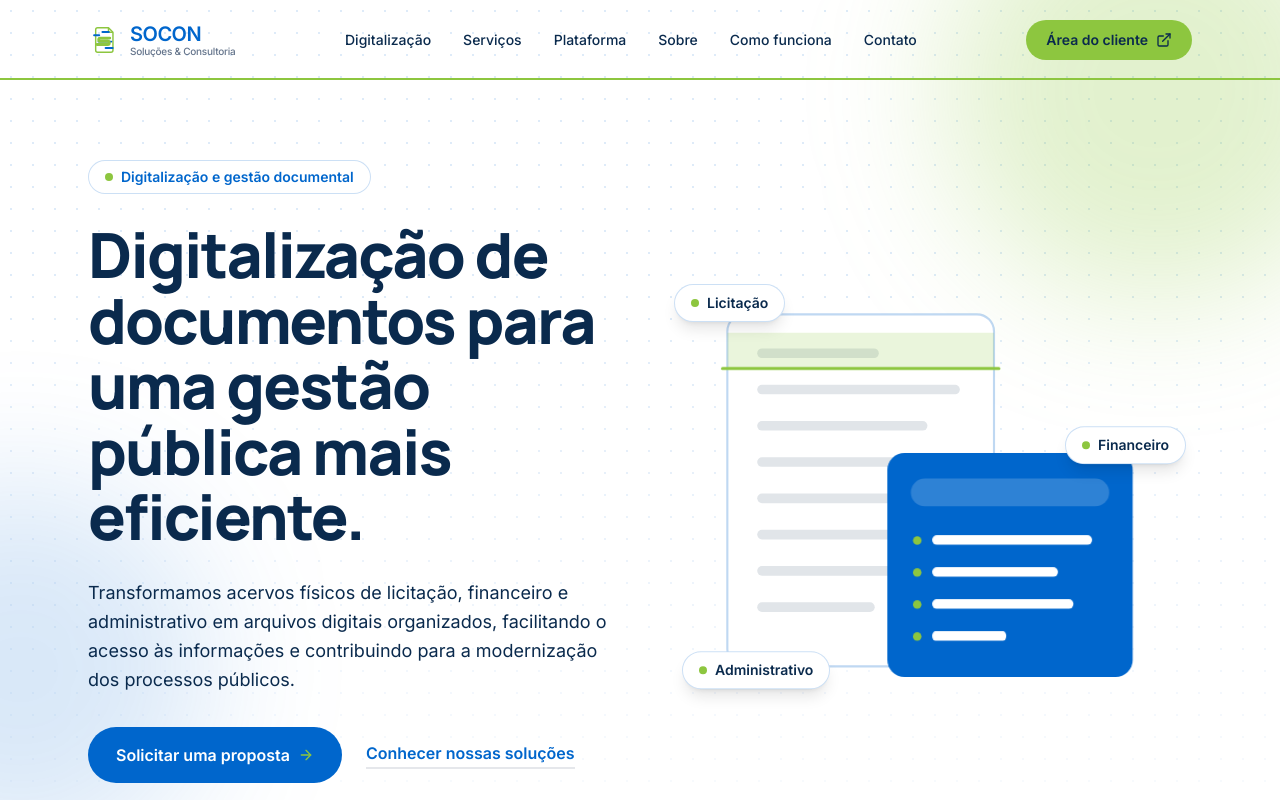
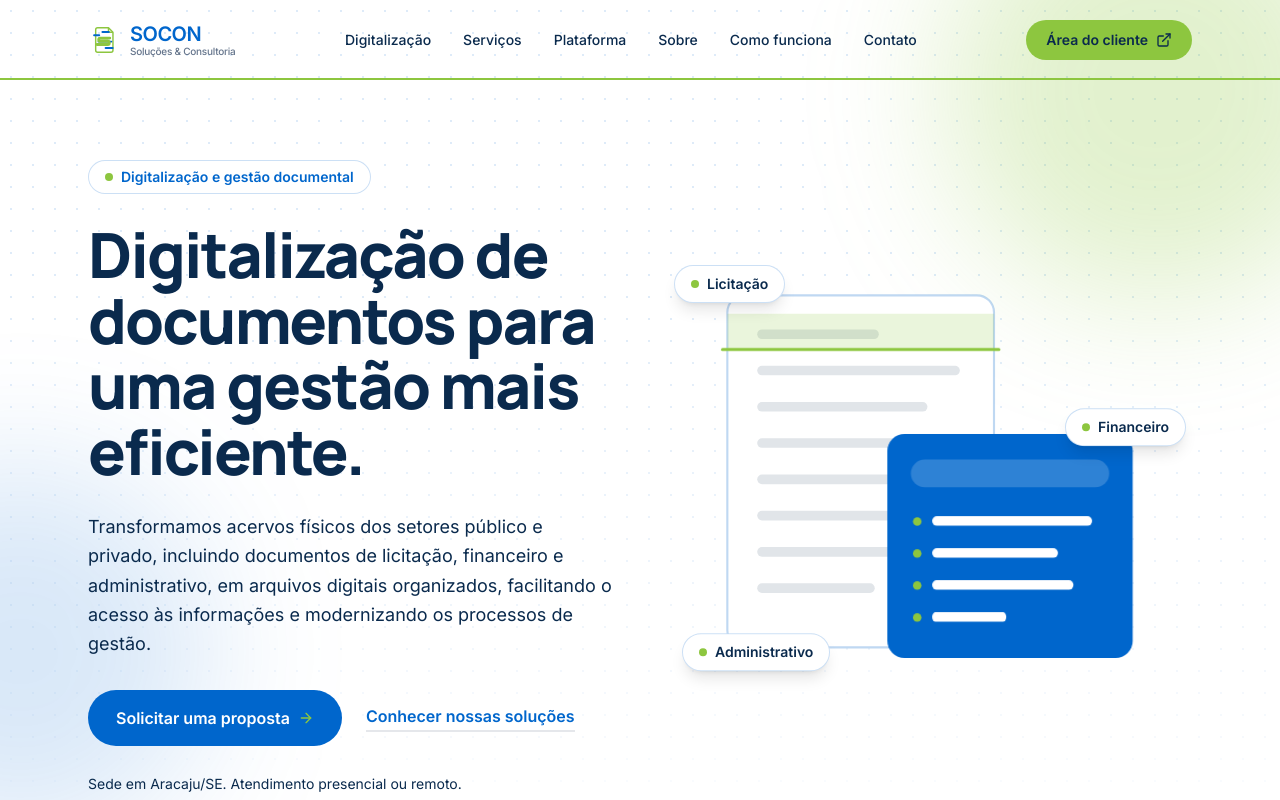
Before and after one commit to Guilima1700/Socon, a React (Vite) app: page / in a window 1280 px wide. Shown: the top 800 px of the page. Built offline with nearby package versions, Linux system fonts and the light colour scheme.

Commit message:
Site pronto

```diff
--- a/src/components/sections/GedKaisen.tsx
+++ b/src/components/sections/GedKaisen.tsx
@@ -42,8 +42,8 @@ export function GedKaisen() {
       <div className="max-w-6xl mx-auto px-6 grid lg:grid-cols-2 gap-14 items-center">
         <Reveal className="space-y-7">
           <span className="inline-flex items-center gap-2 text-sm text-white/80"><span className="w-2 h-2 rounded-full bg-leaf" />Nosso software de armazenamento</span>
-          <h2 className="t-h2">O acervo da sua prefeitura organizado e fácil de consultar.</h2>
-          <p className="text-lg text-white/80 leading-relaxed">É a plataforma que a SOCON utiliza para armazenar os arquivos das prefeituras, facilitando a consulta, a localização e o gerenciamento das informações.</p>
+          <h2 className="t-h2">Seu acervo documental organizado e fácil de consultar.</h2>
+          <p className="text-lg text-white/80 leading-relaxed">Uma solução utilizada pela SOCON para armazenar e organizar documentos de empresas, órgãos públicos e prefeituras, facilitando a consulta, a localização e o gerenciamento das informações.</p>
           <ul className="space-y-3">
             {POINTS.map((p) => (
               <li key={p} className="flex items-center gap-3"><span className="w-6 h-6 rounded-full bg-leaf grid place-items-center shrink-0"><Check className="w-4 h-4 text-ink" aria-hidden /></span>{p}</li>
--- a/src/components/sections/Hero.tsx
+++ b/src/components/sections/Hero.tsx
@@ -52,10 +52,10 @@ export function Hero() {
             <span className="w-2 h-2 rounded-full bg-leaf" />Digitalização e gestão documental
           </motion.span>
           <motion.h1 variants={rise} className="t-h1">
-            Digitalização de documentos para uma gestão pública mais eficiente.
+            Digitalização de documentos para uma gestão mais eficiente.
           </motion.h1>
           <motion.p variants={rise} className="text-lg text-ink/75 max-w-xl leading-relaxed">
-            Transformamos acervos físicos de licitação, financeiro e administrativo em arquivos digitais organizados, facilitando o acesso às informações e contribuindo para a modernização dos processos públicos.
+            Transformamos acervos físicos dos setores público e privado, incluindo documentos de licitação, financeiro e administrativo, em arquivos digitais organizados, facilitando o acesso às informações e modernizando os processos de gestão.
           </motion.p>
           <motion.div variants={rise} className="flex flex-col sm:flex-row sm:items-center gap-5 sm:gap-6 pt-1">
             <a href={whatsappLink('Olá! Quero solicitar uma proposta para minha instituição.')} target="_blank" rel="noopener noreferrer"
```
